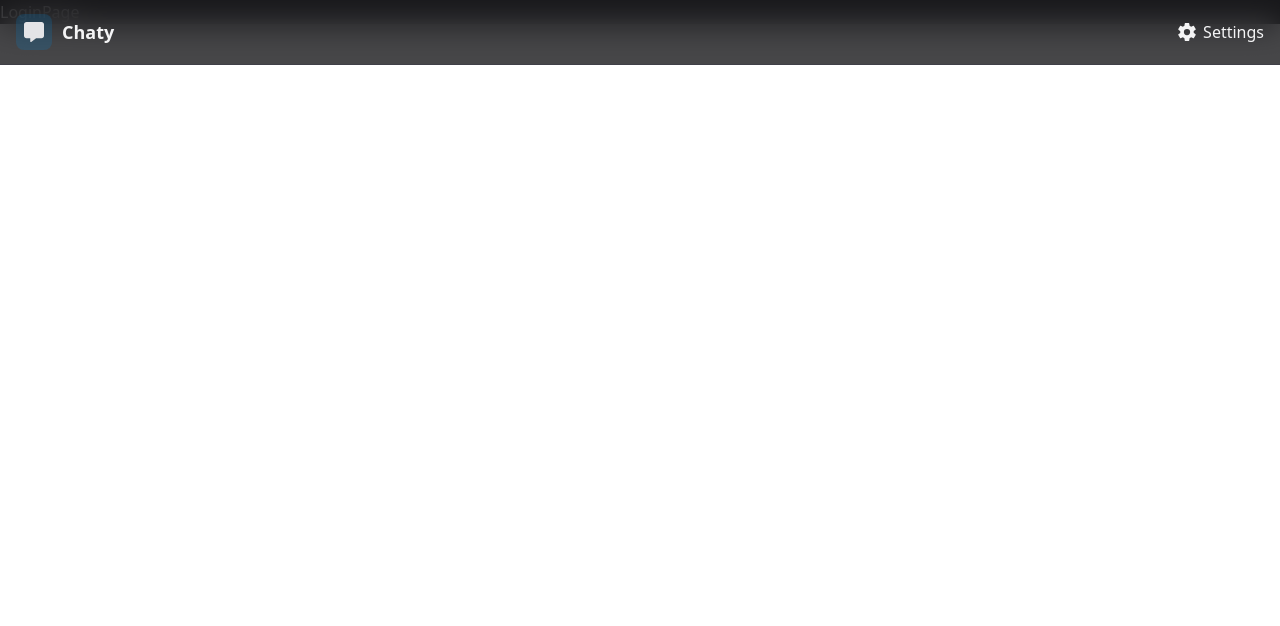
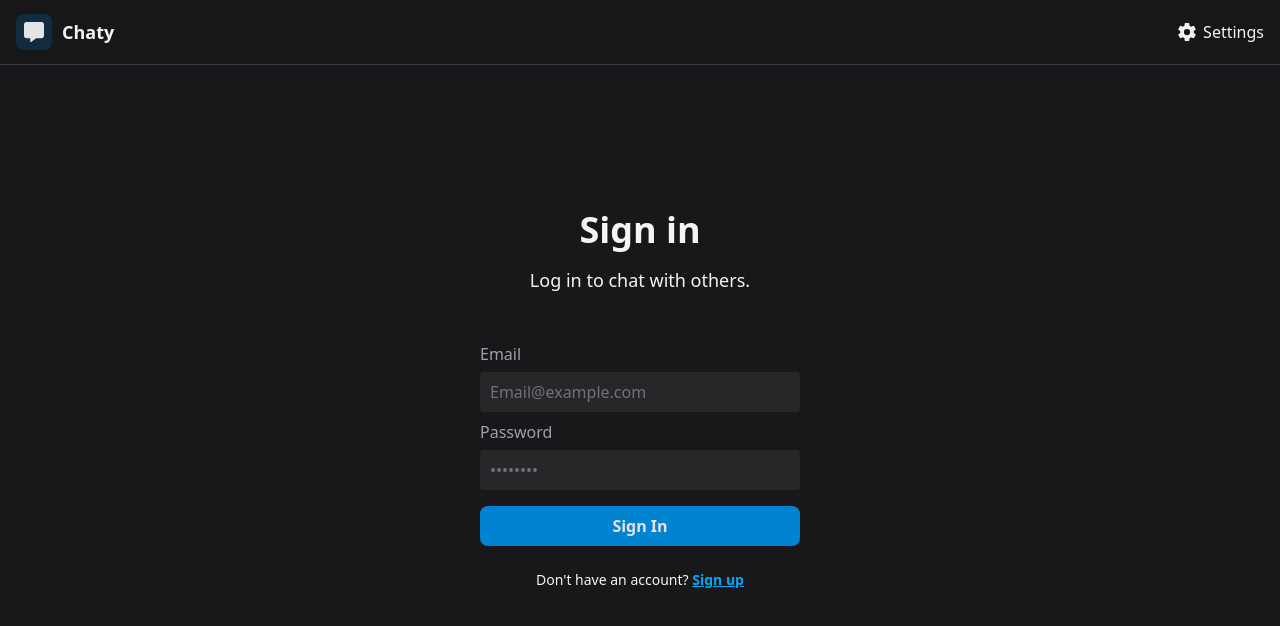
Before and after one commit to flowz0/chat-app, a React (Vite) app in the folder frontend/: page /login in a window 1280 px wide. Shown: the top 626 px of the page. Built offline with nearby package versions, Linux system fonts and the light colour scheme; no server answers.

Commit message:
Create LoginPage

```diff
--- a/frontend/src/pages/LoginPage.jsx
+++ b/frontend/src/pages/LoginPage.jsx
@@ -1,6 +1,87 @@
+import { useState } from "react";
+import { useAuthStore } from "../store/useAuthStore";
+import { Link } from "react-router-dom";
+import { FaRegEye, FaRegEyeSlash } from "react-icons/fa6";
+
 const LoginPage = () => {
+  const [showPassword, setShowPassword] = useState(false);
+  const [formData, setFormData] = useState({
+    email: "",
+    password: ""
+  });
+
+  const { login, isLoggingIn } = useAuthStore();
+
+  const handleSubmit = async (e) => {
+    e.preventDefault();
+    login(formData);
+  };
+
   return (
-    <div>LoginPage</div>
+    <div className="min-h-screen flex justify-center items-center p-6 sm:p-10">
+      <div className="w-80">
+        <h1 className="text-3xl font-bold text-center sm:text-4xl">Sign in</h1>
+        <p className="mt-4 text-center sm:text-lg">Log in to chat with others.</p>
+        <form onSubmit={handleSubmit} className="mt-12 flex flex-col gap-y-2">
+          <div className="flex flex-col w-full">
+            <label htmlFor="email" className="text-zinc-400">Email</label>
+            <input
+              type="text"
+              id="email"
+              placeholder="Email@example.com"
+              className="mt-1.5 py-2 px-2.5 rounded bg-zinc-800 text-zinc-300  placeholder:text-zinc-500 focus:outline-2 focus:outline-zinc-500 active:outline-zinc-500"
+              value={formData.email}
+              onChange={(e) => setFormData({ ...formData, email: e.target.value })}
+            />
+          </div>
+          <div className="flex flex-col w-full">
+            <label htmlFor="password" className="text-zinc-400">Password</label>
+            <div className="relative">
+              <input
+                type={showPassword ? "text" : "password"}
+                id="password"
+                placeholder="••••••••"
+                className="w-full mt-1.5 py-2 px-2.5 pr-10 rounded bg-zinc-800 text-zinc-300  placeholder:text-zinc-500 focus:outline-2 focus:outline-zinc-500 active:outline-zinc-500"
+                value={formData.password}
+                onChange={(e) => setFormData({ ...formData, password: e.target.value })}
+              />
+              {formData.password && (
+                <button
+                  type="button"
+                  className="absolute inset-y-0 right-2.5 flex items-center pt-1"
+                  onClick={() => setShowPassword(!showPassword)}
+                >
+                  {showPassword ? (
+                    <FaRegEyeSlash className="size-6 text-zinc-500" />
+                  ) : (
+                    <FaRegEye className="size-6 text-zinc-500" />
+                  )}
+                </button>
+              )}
+            </div>
+          </div>
+          <button className="mt-2 py-2 rounded-lg font-semibold bg-sky-600 text-zinc-200 hover:cursor-pointer hover:bg-sky-700" disabled={isLoggingIn}>
+            {isLoggingIn ? (
+              <div role="status" className=" flex items-center justify-center">
+                <svg aria-hidden="true" className="w-6 h-6 text-gray-200 animate-spin dark:text-zinc-200 fill-sky-600" viewBox="0 0 100 101" fill="none" xmlns="http://www.w3.org/2000/svg">
+                  <path d="M100 50.5908C100 78.2051 77.6142 100.591 50 100.591C22.3858 100.591 0 78.2051 0 50.5908C0 22.9766 22.3858 0.59082 50 0.59082C77.6142 0.59082 100 22.9766 100 50.5908ZM9.08144 50.5908C9.08144 73.1895 27.4013 91.5094 50 91.5094C72.5987 91.5094 90.9186 73.1895 90.9186 50.5908C90.9186 27.9921 72.5987 9.67226 50 9.67226C27.4013 9.67226 9.08144 27.9921 9.08144 50.5908Z" fill="currentColor" />
+                  <path d="M93.9676 39.0409C96.393 38.4038 97.8624 35.9116 97.0079 33.5539C95.2932 28.8227 92.871 24.3692 89.8167 20.348C85.8452 15.1192 80.8826 10.7238 75.2124 7.41289C69.5422 4.10194 63.2754 1.94025 56.7698 1.05124C51.7666 0.367541 46.6976 0.446843 41.7345 1.27873C39.2613 1.69328 37.813 4.19778 38.4501 6.62326C39.0873 9.04874 41.5694 10.4717 44.0505 10.1071C47.8511 9.54855 51.7191 9.52689 55.5402 10.0491C60.8642 10.7766 65.9928 12.5457 70.6331 15.2552C75.2735 17.9648 79.3347 21.5619 82.5849 25.841C84.9175 28.9121 86.7997 32.2913 88.1811 35.8758C89.083 38.2158 91.5421 39.6781 93.9676 39.0409Z" fill="currentFill" />
+                </svg>
+                <span className="sr-only">Loading...</span>
+              </div>
+            ) : (
+              "Sign In"
+            )}
+          </button>
+        </form>
+        <p className="mt-6 text-center text-sm">
+          Don&apos;t have an account?{" "}
+          <Link to="/signup" className="font-semibold underline text-sky-500 hover:text-sky-600">
+            Sign up
+          </Link>
+        </p>
+      </div>
+    </div>
   )
 }
 
```
